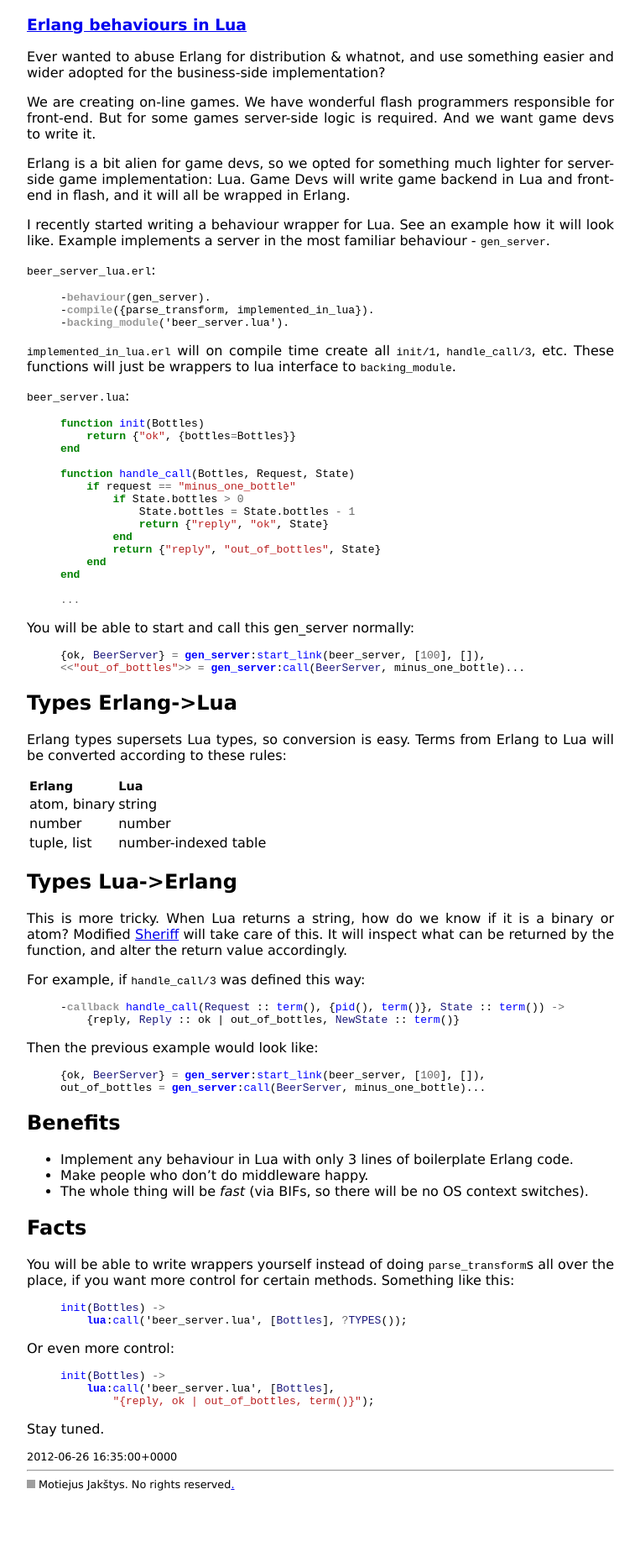
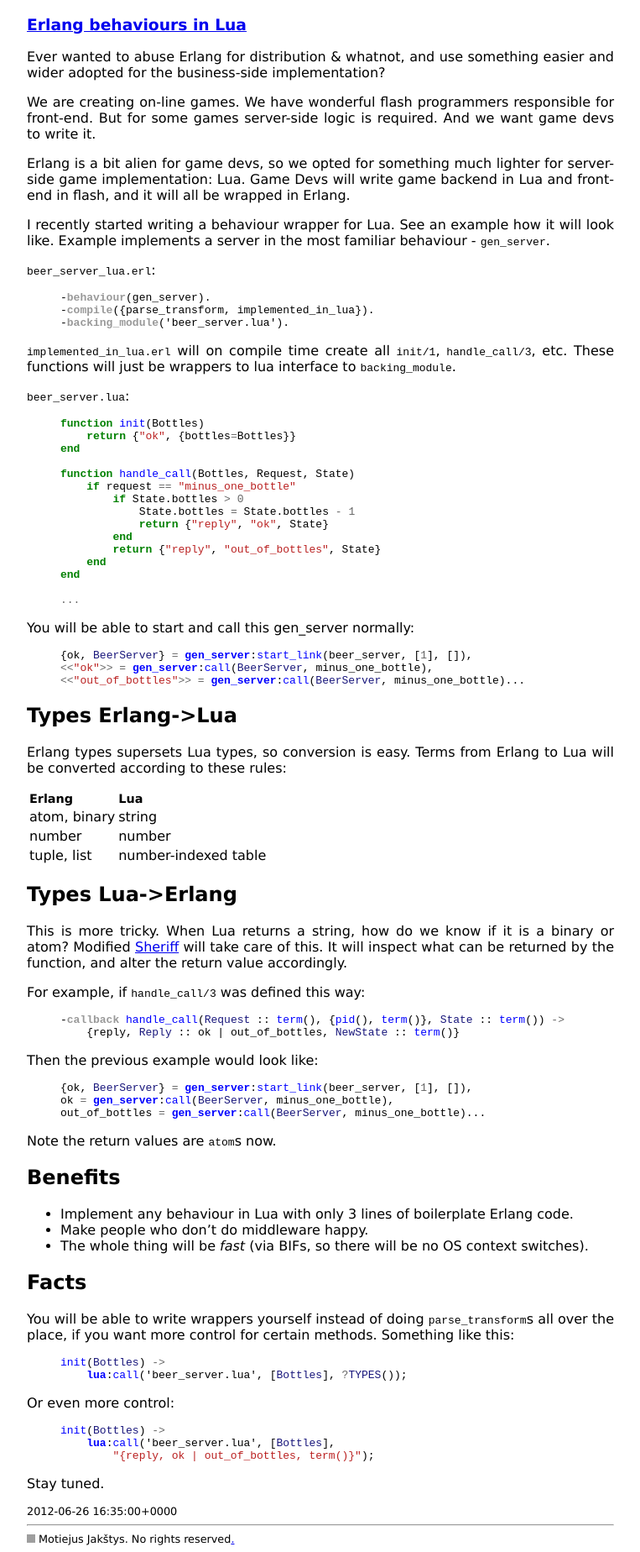
Before and after one commit to Motiejus/motiejus.github.com, a Jekyll site: the page built from _posts/2012-06-26-erlang-behaviours-in-lua.markdown, in a window 1280 px wide. Shown: the whole page at 84% size, without its empty margins (258-1021 px from the left). Built offline with Jekyll 4.4.1, drawn with Linux system fonts in a browser that asks for light colours; before the commit the page ends 1783 px from its top, so only the background shows below that; grey boxes are pictures that could not be loaded.

Commit message:
Improve erlang behaviours in lua

```diff
--- a/_posts/2012-06-26-erlang-behaviours-in-lua.markdown
+++ b/_posts/2012-06-26-erlang-behaviours-in-lua.markdown
@@ -53,7 +53,8 @@ end
 You will be able to start and call this gen_server normally:
 
 {% highlight erlang %}
-{ok, BeerServer} = gen_server:start_link(beer_server, [100], []),
+{ok, BeerServer} = gen_server:start_link(beer_server, [1], []),
+<<"ok">> = gen_server:call(BeerServer, minus_one_bottle),
 <<"out_of_bottles">> = gen_server:call(BeerServer, minus_one_bottle)...
 
 {% endhighlight %}
@@ -87,9 +88,12 @@ For example, if `handle_call/3` was defined this way:
 
 Then the previous example would look like:
 {% highlight erlang %}
-{ok, BeerServer} = gen_server:start_link(beer_server, [100], []),
+{ok, BeerServer} = gen_server:start_link(beer_server, [1], []),
+ok = gen_server:call(BeerServer, minus_one_bottle),
 out_of_bottles = gen_server:call(BeerServer, minus_one_bottle)...
 {% endhighlight %}
+
+Note the return values are `atom`s now.
 
 Benefits
 --------
```
